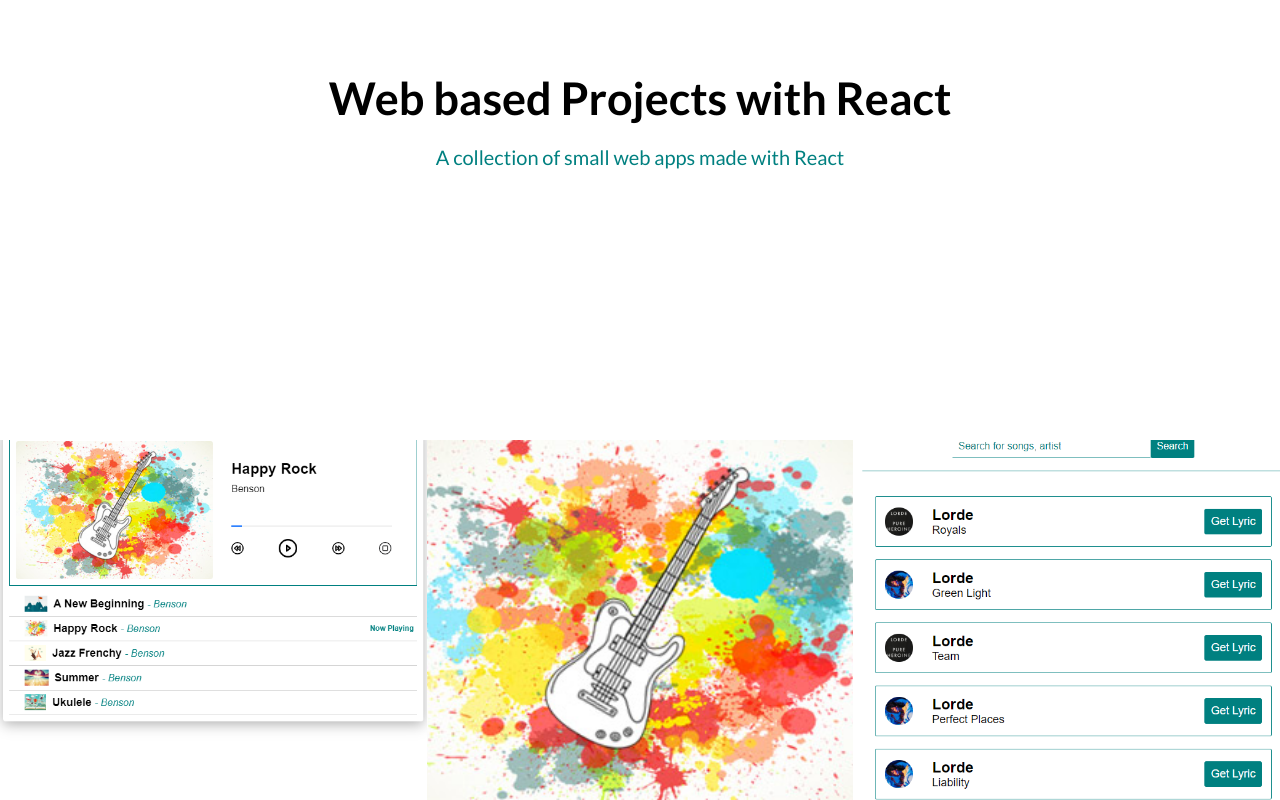
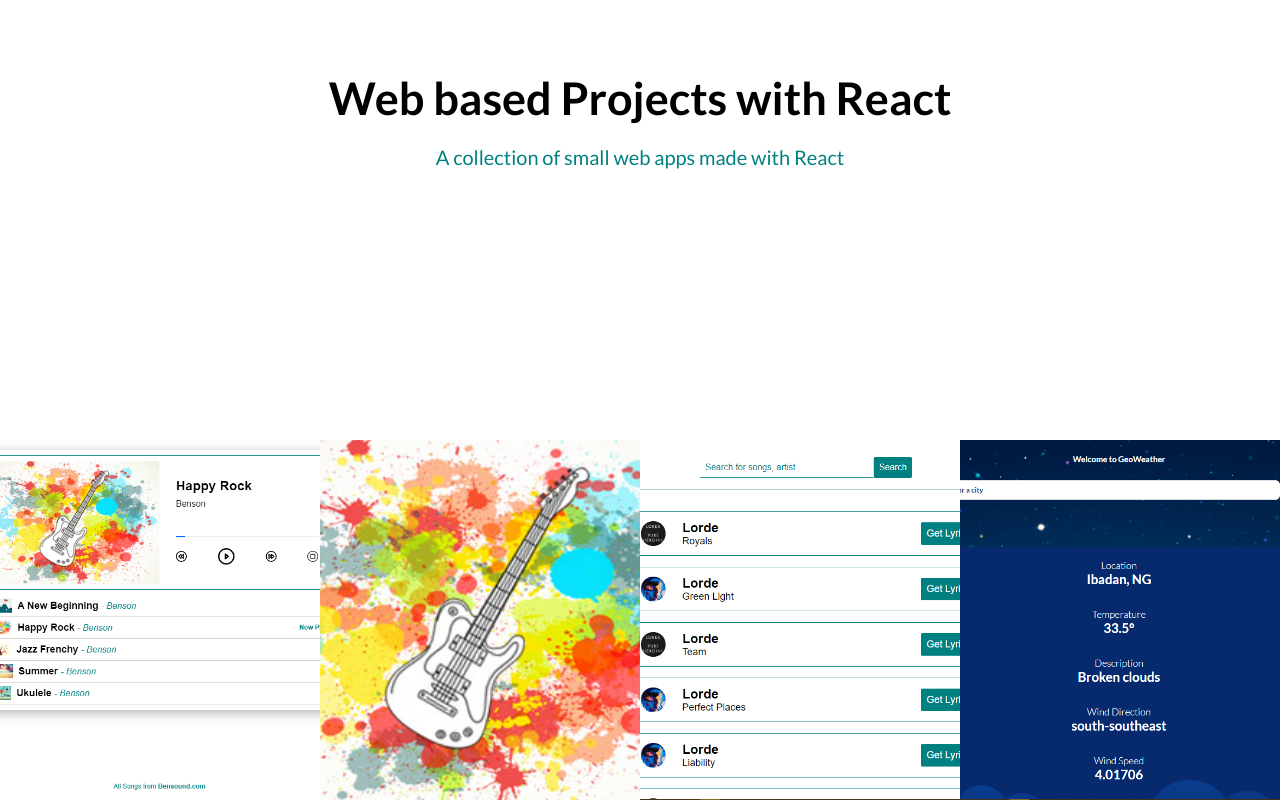
Before and after one commit to Abisola-Morohunfolu/react-mini-projects, a React (Create React App) app: page / in a window 1280 px wide. Shown: the part 200-1000 px from the top of the page. Built offline with nearby package versions, Linux system fonts and the light colour scheme.

Commit message:
added-routing-weather-app

```diff
--- a/src/appsData.js
+++ b/src/appsData.js
@@ -6,5 +6,11 @@ export const appsData = [
 		name: 'Lyrics Search',
 		route: '/lyrics-search',
 		img: 'assets/images/lyricssearch.png'
+	},
+	{
+		id: 3,
+		name: 'Weather App',
+		route: '/weather',
+		img: 'assets/images/weatherapp.png'
 	}
 ];
```
Also changed, not shown: public/assets/images/weatherapp.png (added).
